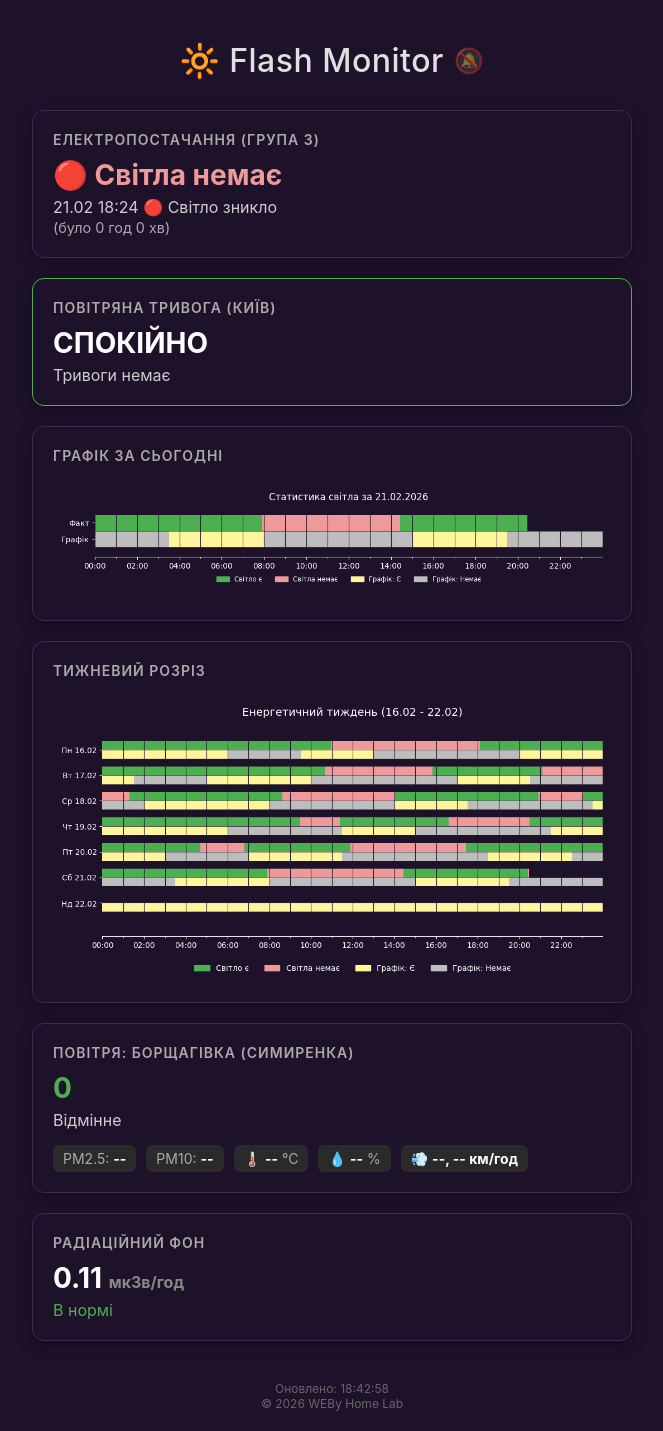
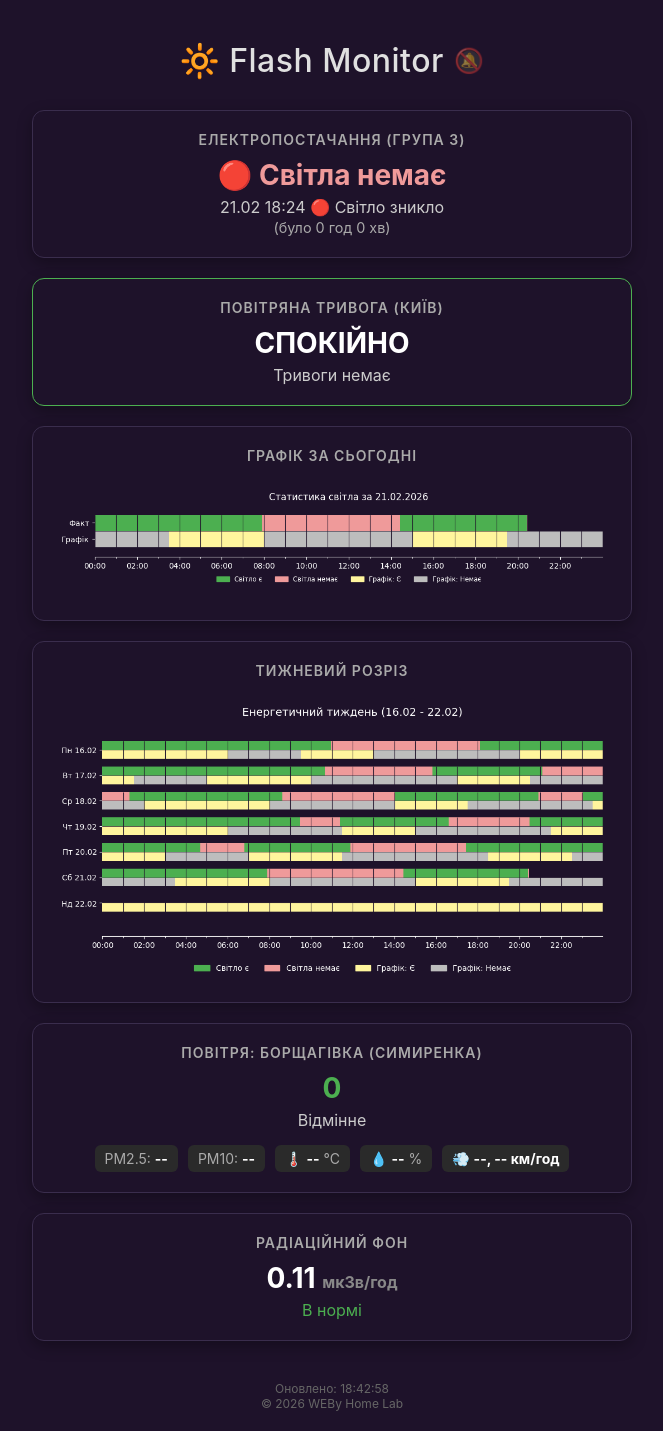
Before and after one commit to weby-homelab/flash-monitor-kyiv, a Flask app: page / in a window 1280 px wide. Shown: the whole page, without its empty margins (308-971 px from the left). Run offline with Flask 3, Linux system fonts and the light colour scheme; data that the repository does not hold is empty.

Commit message:
style: center-align text on dashboard

```diff
--- a/templates/index.html
+++ b/templates/index.html
@@ -25,7 +25,7 @@
             padding: 20px;
             margin-bottom: 20px;
             box-shadow: 0 5px 15px rgba(0,0,0,0.3);
-            text-align: left;
+            text-align: center;
             border: 1px solid #3a2d4d;
         }
 
@@ -84,7 +84,7 @@
         .toast-title { font-weight: bold; font-size: 16px; display: flex; align-items: center; gap: 8px; }
 
         /* Stats grid */
-        .stats-grid { color: #aaa; font-size: 14px; margin-top: 15px; display: flex; flex-wrap: wrap; justify-content: flex-start; gap: 10px; }
+        .stats-grid { color: #aaa; font-size: 14px; margin-top: 15px; display: flex; flex-wrap: wrap; justify-content: center; gap: 10px; }
         .stats-item { background: #2a2a2a; padding: 5px 10px; border-radius: 6px; }
         .stats-item b { color: #fff; }
 
```
